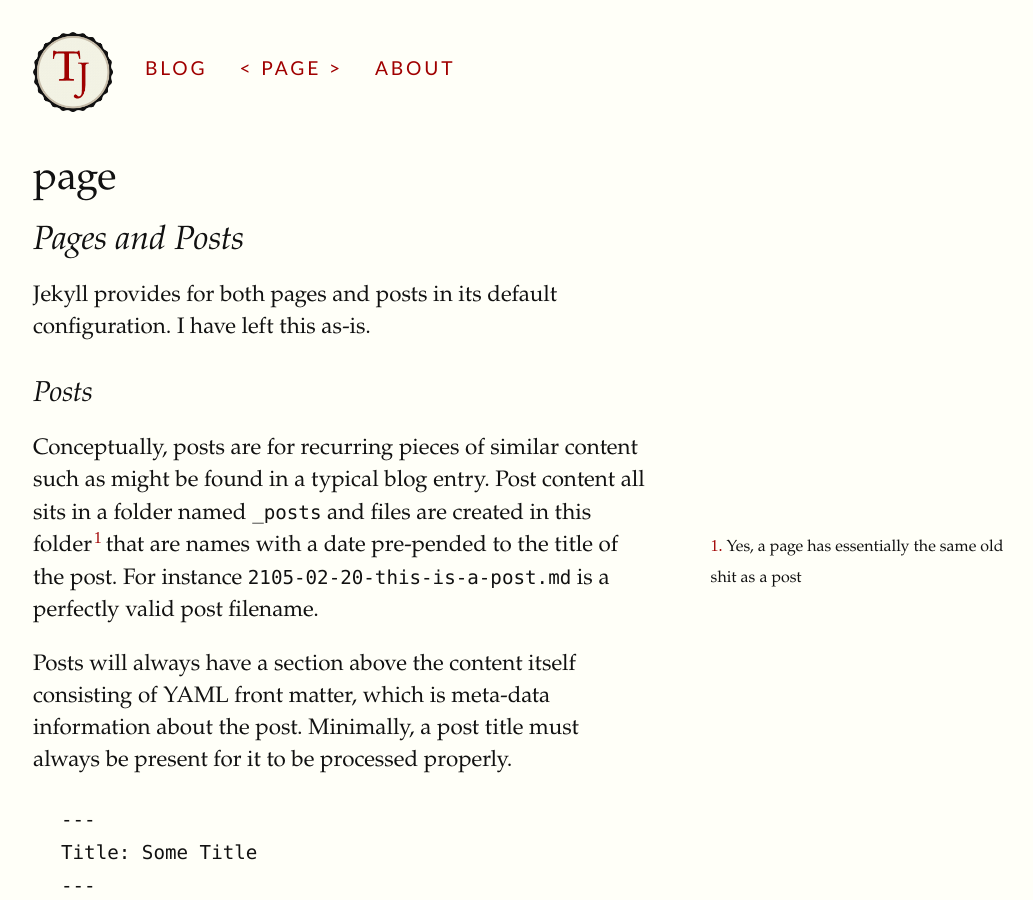
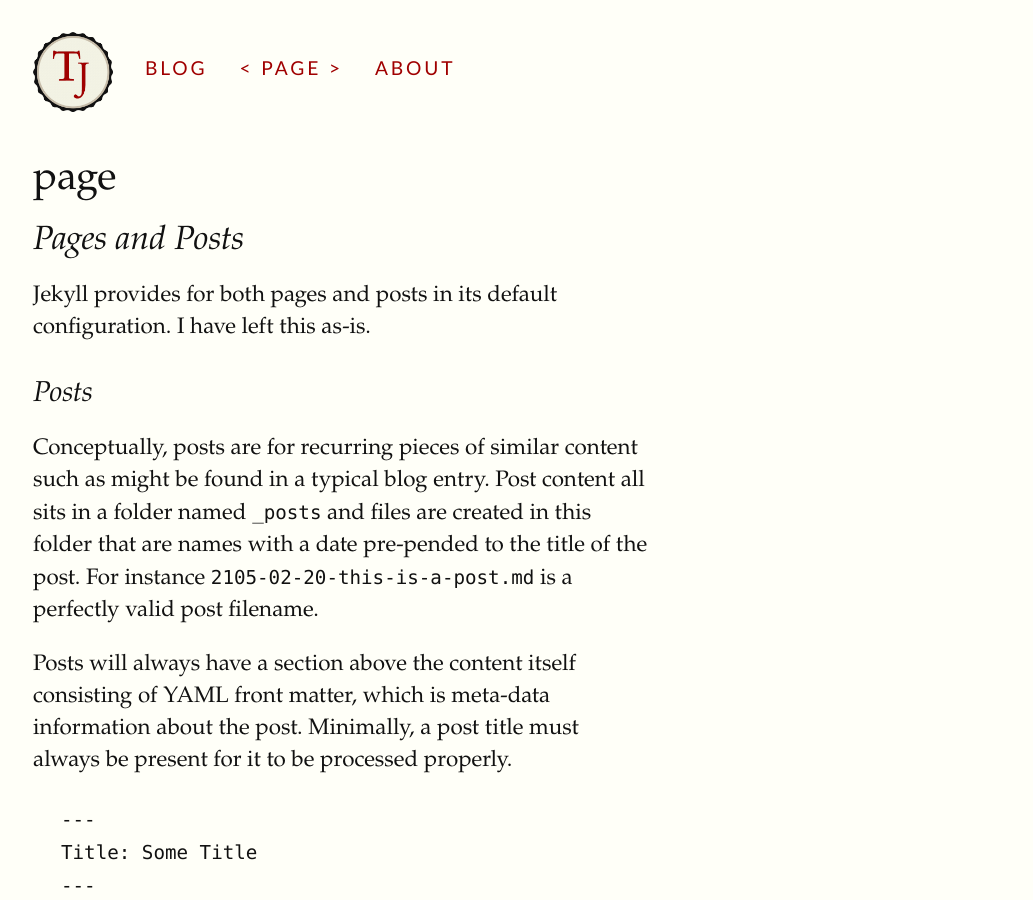
Before and after one commit to matthewdardet/matthewdardet.github.io, a Jekyll site: the page built from page/index.md, in a window 1280 px wide and 900 px high. Shown: the whole window, without its empty margins (127-1160 px from the left). Built offline with Jekyll 4.4.1, drawn with Linux system fonts in a browser that asks for light colours; some web fonts are replaced; some of the changed lines change nothing that is shown.

Commit message:
Remove tag.

````diff
--- a/page/index.md
+++ b/page/index.md
@@ -9,7 +9,7 @@ Jekyll provides for both pages and posts in its default configuration. I have le
 
 ### Posts
 
-Conceptually, posts are for recurring pieces of similar content such as might be found in a typical blog entry. Post content all sits in a folder named ```_posts``` and files are created in this folder{% sidenote 1 'Yes, a page has essentially the same old shit as a post'%} that are names with a date pre-pended to the title of the post. For instance ```2105-02-20-this-is-a-post.md``` is a perfectly valid post filename.
+Conceptually, posts are for recurring pieces of similar content such as might be found in a typical blog entry. Post content all sits in a folder named ```_posts``` and files are created in this folder that are names with a date pre-pended to the title of the post. For instance ```2105-02-20-this-is-a-post.md``` is a perfectly valid post filename.
 
 Posts will always have a section above the content itself consisting of YAML front matter, which is meta-data information about the post. Minimally, a post title must always be present for it to be processed properly.
 
````
